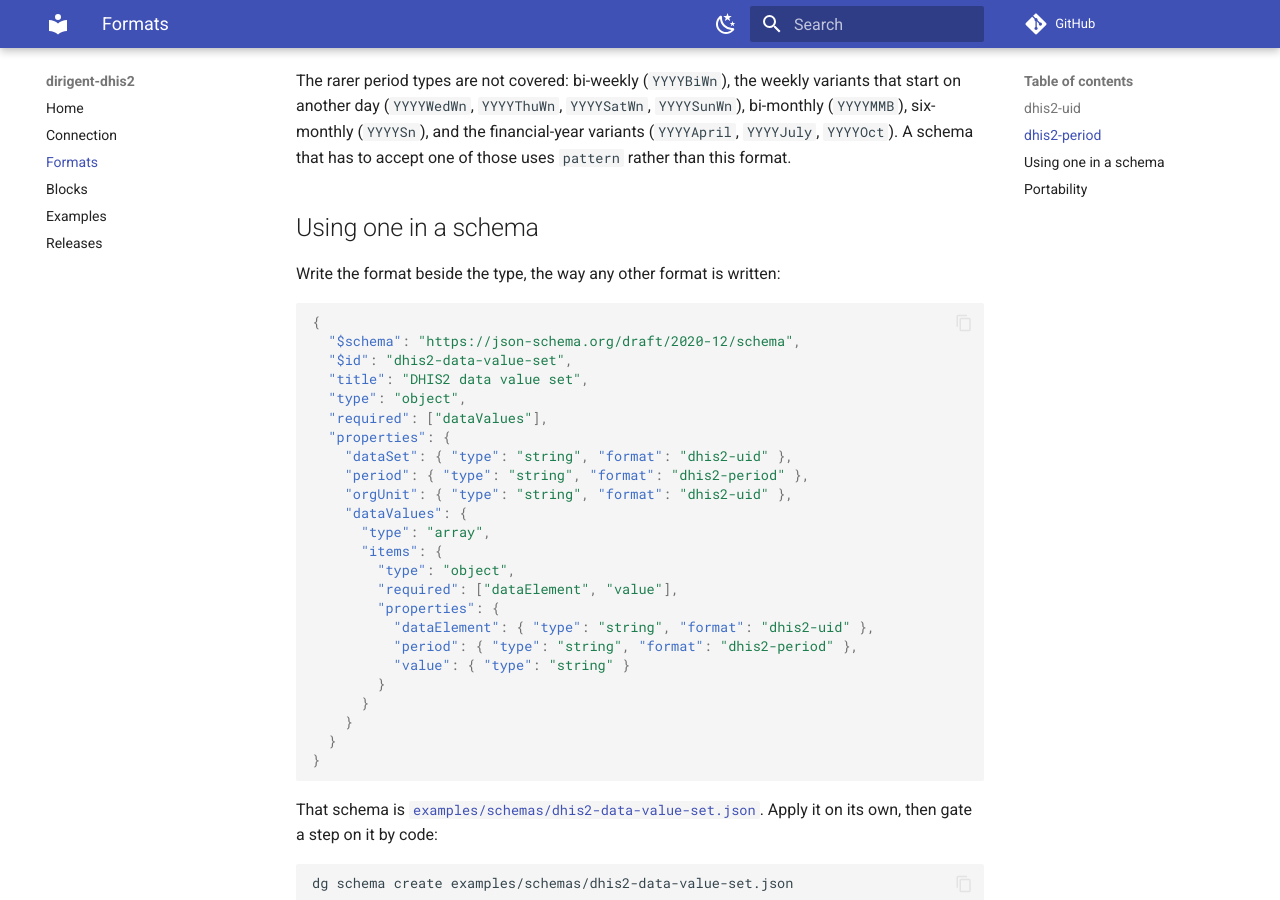
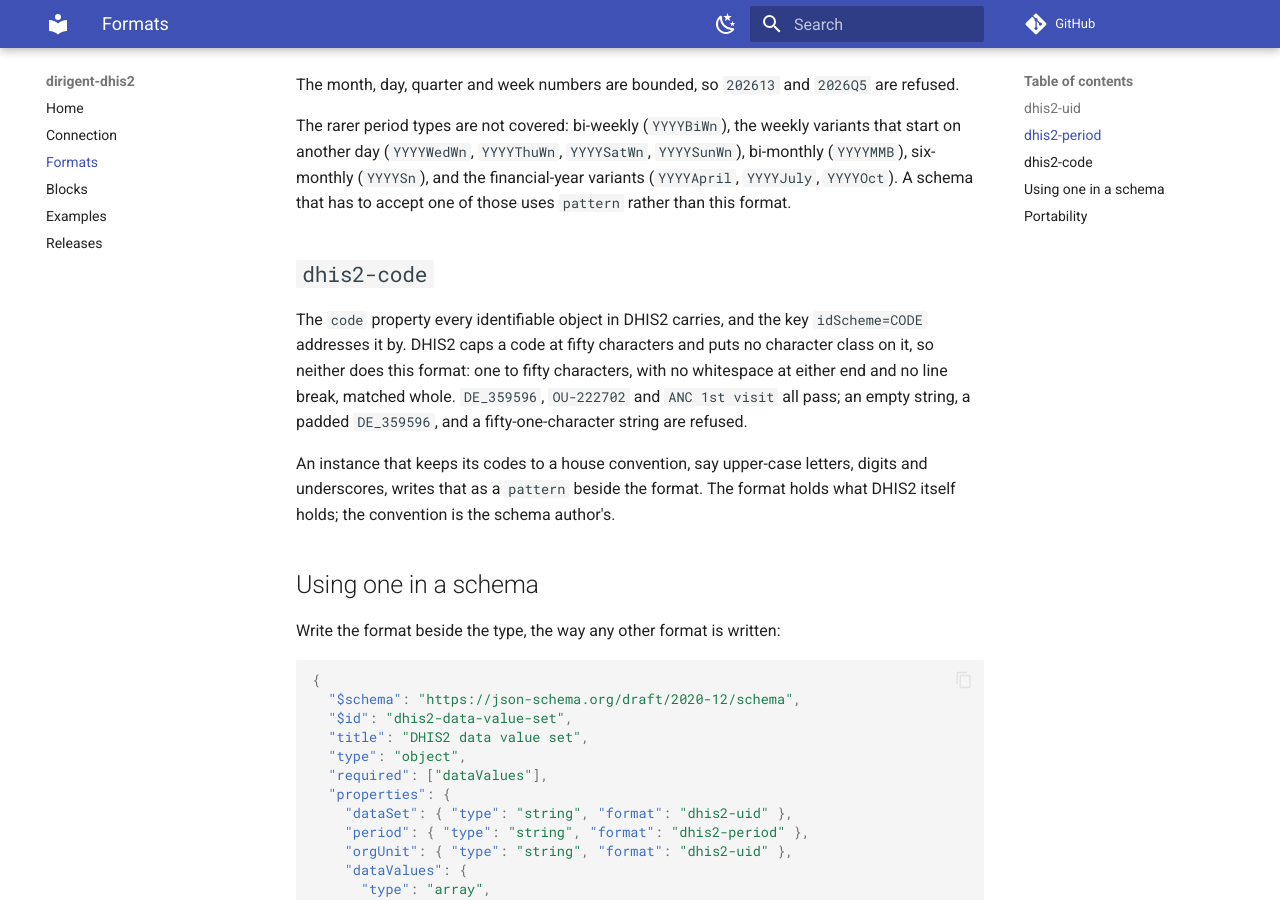
Before and after one commit to winterop-com/dirigent-dhis2, an MkDocs documentation site: the page built from docs/formats.md, in a window 1280 px wide and 900 px high, scrolled down 1113 px. Built offline with MkDocs 1.6.1 and Material for MkDocs 9.7.7, drawn with Linux system fonts in a browser that asks for light colours; comment, search, counter and statistics services are not loaded; some of the changed text lies outside the part shown.

Commit message:
feat: add the dhis2-code format
A third JSON Schema format beside dhis2-uid and dhis2-period, asserting
what DHIS2 itself holds a code to: one to fifty characters, with no
whitespace at either end and no line break.

```diff
--- a/docs/formats.md
+++ b/docs/formats.md
@@ -9,6 +9,7 @@
 | --- | --- | --- |
 | `dhis2-uid` | a DHIS2 UID: one letter, then ten alphanumerics | `ImspTQPwCqd`, `BfMAe6Itzgt` |
 | `dhis2-period` | a DHIS2 ISO period of one of the common types | `2026`, `202601`, `20260115`, `2026Q1`, `2026W03` |
+| `dhis2-code` | a DHIS2 code: one to fifty characters, not padded, on one line | `DE_359596`, `OU_222702`, `ANC 1st visit` |
 
 A format only ever narrows a `string`: a value of the wrong type is caught by `type`, and the
 checker speaks only once the value is already a string.
@@ -36,6 +37,18 @@
 on another day (`YYYYWedWn`, `YYYYThuWn`, `YYYYSatWn`, `YYYYSunWn`), bi-monthly (`YYYYMMB`),
 six-monthly (`YYYYSn`), and the financial-year variants (`YYYYApril`, `YYYYJuly`, `YYYYOct`). A
 schema that has to accept one of those uses `pattern` rather than this format.
+
+## `dhis2-code`
+
+The `code` property every identifiable object in DHIS2 carries, and the key `idScheme=CODE`
+addresses it by. DHIS2 caps a code at fifty characters and puts no character class on it, so
+neither does this format: one to fifty characters, with no whitespace at either end and no
+line break, matched whole. `DE_359596`, `OU-222702` and `ANC 1st visit` all pass; an empty
+string, a padded ` DE_359596 `, and a fifty-one-character string are refused.
+
+An instance that keeps its codes to a house convention, say upper-case letters, digits and
+underscores, writes that as a `pattern` beside the format. The format holds what DHIS2
+itself holds; the convention is the schema author's.
 
 ## Using one in a schema
 
--- a/mkdocs.yml
+++ b/mkdocs.yml
@@ -1,5 +1,5 @@
 site_name: dirigent-dhis2
-site_description: The DHIS2 adapter pack for dirigent. A connection kind, two formats, and the blocks for one instance.
+site_description: The DHIS2 adapter pack for dirigent. A connection kind, three formats, and the blocks for one instance.
 site_url: https://winterop-com.github.io/dirigent-dhis2/
 repo_url: https://github.com/winterop-com/dirigent-dhis2
 edit_uri: ""
--- a/src/dirigent_dhis2/__init__.py
+++ b/src/dirigent_dhis2/__init__.py
@@ -30,7 +30,7 @@
     Dhis2DataValueSetExportOperator,
     Dhis2DataValueSetExportOutput,
 )
-from dirigent_dhis2.formats import DHIS2_FORMATS, is_period, is_uid
+from dirigent_dhis2.formats import DHIS2_FORMATS, is_code, is_period, is_uid
 from dirigent_dhis2.imports import (
     Dhis2DataValueSetImportConfig,
     Dhis2DataValueSetImportOperator,
@@ -117,6 +117,7 @@
     "build_client",
     "classify",
     "client_for",
+    "is_code",
     "is_period",
     "is_uid",
     "plugin",
```
Also changed, not shown: other parts of docs/formats.md (+1 -1 lines), README.md (+2 -2 lines), docs/index.md (+4 -4 lines), 3 other files.
